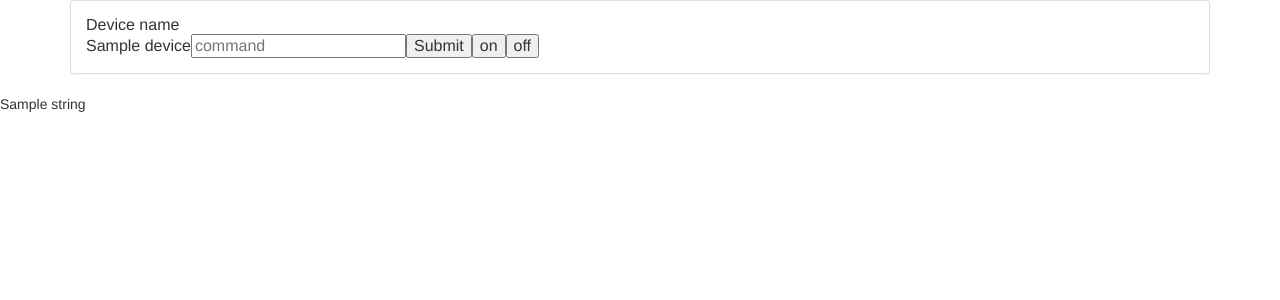
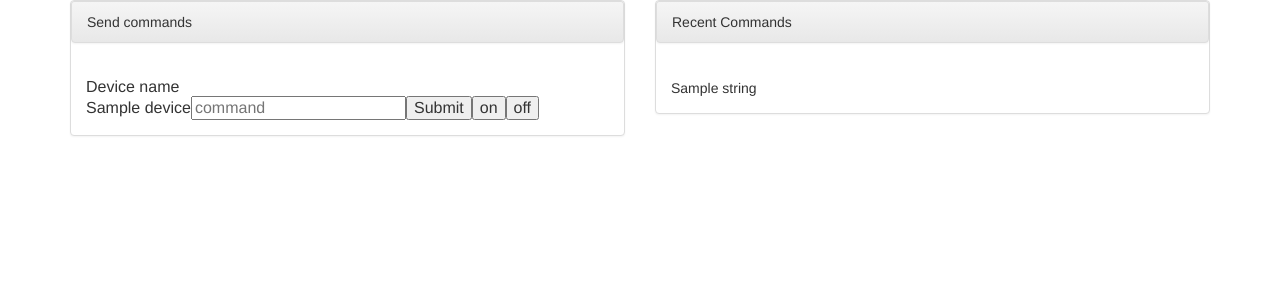
Before and after one commit to Rose-Hulman-ROBO4xx/1415-Realbotics, a Django app: template fqdemo/server/server/templates/devicelist.html in a window 1280 px wide. Shown: the top 300 px of the page. Run offline with Django 3.2, Linux system fonts and the light colour scheme; the template is opened without the code that fills it: most values are stand-ins (such as "Sample title", 1, 10 or a date in 2020); some libraries are stand-ins or nearby versions.

Commit message:
recent commands added

```diff
--- a/fqdemo/server/server/templates/devicelist.html
+++ b/fqdemo/server/server/templates/devicelist.html
@@ -10,7 +10,10 @@
 </head>
 <body>
 <div class="container">
+<div class="row">
+	<div class="col-xs-6">
 	<div class="panel panel-default">
+	<div class="panel panel-heading">Send commands</div>
 	<div class="panel-body">
 	<table>
 		<tr>
@@ -46,6 +49,17 @@
 	</div>
 	</div>
 
+	<div class="col-xs-6">
+		<div class="panel panel-default">
+		<div class="panel panel-heading">Recent Commands</div>
+		<div class="panel-body">
 			{% for string in history %}
 			{{ string }} <br>
 			{% endfor %}
+		</div>
+		</div>
+	</div>
+
+
+</div>
+</div>
--- a/fqdemo/server/server/views.py
+++ b/fqdemo/server/server/views.py
@@ -11,7 +11,6 @@ def device(request, deviceId):
     message = request.POST.get('message')
     server.clients[deviceId].send(message)
 
-    print request.META
     server.history.register(request.META['REMOTE_ADDR'], deviceId, message)
 
     return redirect('/')
```
Lines whose indentation alone changed are shown as unchanged.
